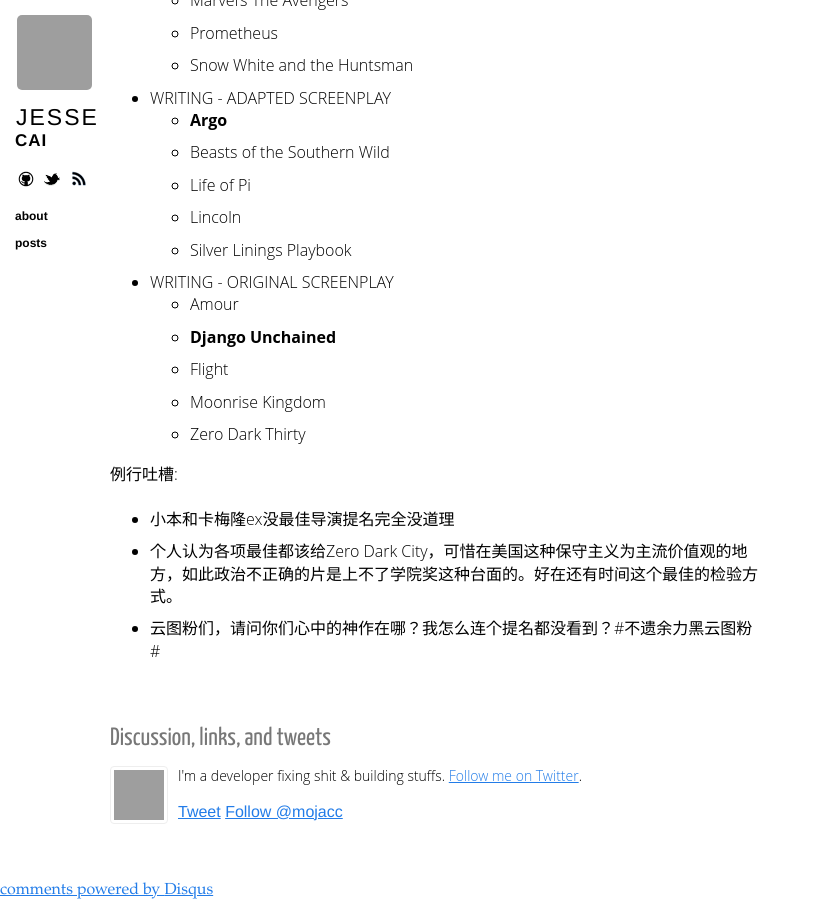
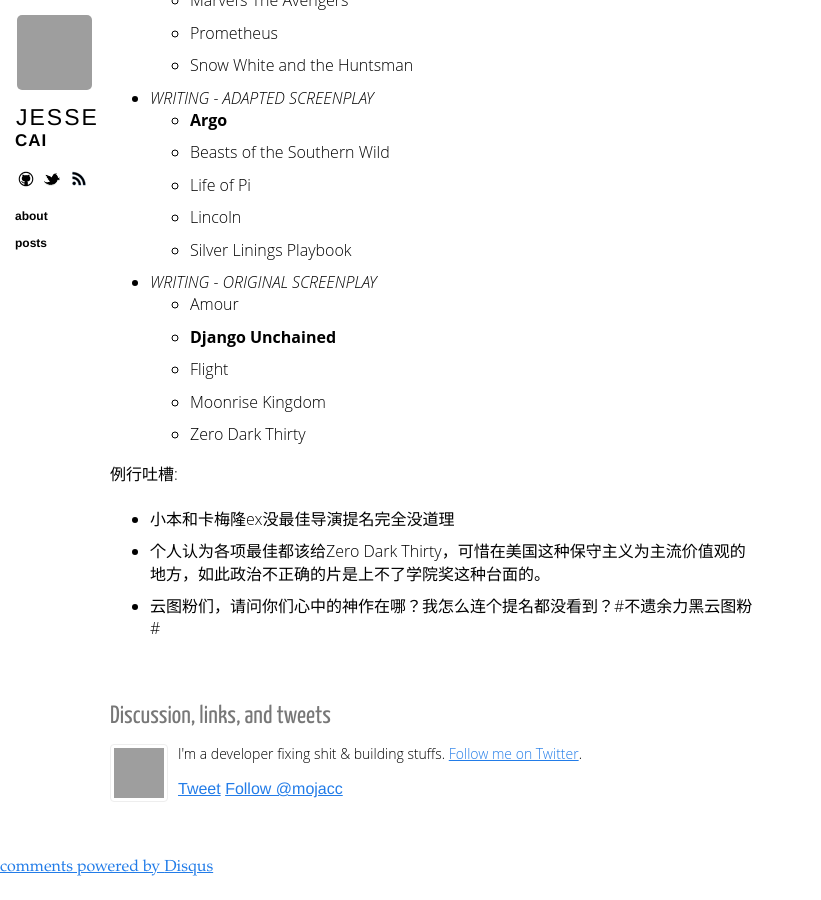
Before and after one commit to mojacc/mojacc.github.com, a Jekyll site: the page built from _posts/2013-02-24-85th-academy-awards-predictions.markdown, in a window 1280 px wide and 900 px high, scrolled down 3637 px, cut to the strip 0-900 px from the top of the window. Shown: the whole strip, without its empty margins (0-821 px from the left). Built offline with Jekyll 4.4.1, drawn with Linux system fonts in a browser that asks for light colours; nearby versions of some CDN libraries; Markdown is read by kramdown in place of the engine named in the settings; comment, search, counter and statistics services are not loaded; after the commit the page ends 4514 px from its top, so only the background shows below that; grey boxes are pictures that could not be loaded.

Commit message:
Tweaked style and fixed typo.

```diff
--- a/_posts/2013-02-24-85th-academy-awards-predictions.markdown
+++ b/_posts/2013-02-24-85th-academy-awards-predictions.markdown
@@ -5,7 +5,7 @@
 
 废话少说:
 
-* BEST PICTURE
+* *BEST PICTURE*
 	* Amour
 	* Life of Pi
 	* **Argo**
@@ -15,119 +15,119 @@
 	* Django Unchained
 	* Zero Dark Thirty
 	* Les Misérables
-* ACTOR - IN A LEADING ROLE
+* *ACTOR - IN A LEADING ROLE*
 	* Bradley Cooper
 	* Joaquin Phoenix
 	* **Daniel Day-Lewis**
 	* Denzel Washington
 	* Hugh Jackman
-* ACTRESS - IN A LEADING ROLE
+* *ACTRESS - IN A LEADING ROLE*
 	* **Jessica Chastain**
 	* Quvenzhané Wallis
 	* Jennifer Lawrence
 	* Naomi Watts
 	* Emmanuelle Riva
-* ACTOR - IN A SUPPORTING ROLE
+* *ACTOR - IN A SUPPORTING ROLE*
 	* Alan Arkin
 	* Robert De Niro
 	* **Philip Seymour Hoffman**
 	* Tommy Lee Jones
 	* Christoph Waltz
-* ACTRESS - IN A SUPPORTING ROLE
+* *ACTRESS - IN A SUPPORTING ROLE*
 	* Amy Adams
 	* Sally Field
 	* **Anne Hathaway**
 	* Helen Hunt
 	* Jacki Weaver
-* ANIMATED FEATURE FILM
+* *ANIMATED FEATURE FILM*
 	* **Brave**
 	* Frankenweenie
 	* ParaNorman
 	* The Pirates! Band of Misfits
 	* Wreck-It Ralph
-* CINEMATOGRAPHY
+* *CINEMATOGRAPHY*
 	* Anna Karenina
 	* Django Unchained
 	* Life of Pi
 	* Lincoln
 	* **Skyfall**
-* COSTUME DESIGN
+* *COSTUME DESIGN*
 	* Anna Karenina
 	* **Les Misérables**
 	* Lincoln
 	* Mirror Mirror
 	* Snow White and the Huntsman
-* DIRECTING
+* *DIRECTING*
 	* Amour
 	* Beasts of the Southern Wild
 	* Life of Pi
 	* Lincoln
 	* **Silver Linings Playbook**
-* DOCUMENTARY FEATURE
+* *DOCUMENTARY FEATURE*
 	* 5 Broken Cameras
 	* The Gatekeepers
 	* How to Survive a Plague
 	* The Invisible War
 	* **Searching for Sugar Man**
-* FILM EDITING
+* *FILM EDITING*
 	* **Argo**
 	* Life of Pi
 	* Lincoln
 	* Silver Linings Playbook
 	* Zero Dark Thirty
-* FOREIGN LANGUAGE FILM
+* *FOREIGN LANGUAGE FILM*
 	* **Amour**
 	* Kon-Tiki
 	* No
 	* A Royal Affair
 	* War Witch
-* MAKEUP AND HAIRSTYLING
+* *MAKEUP AND HAIRSTYLING*
 	* Hitchcock
 	* The Hobbit: An Unexpected Journey
 	* **Les Misérables**
-* MUSIC - ORIGINAL SCORE
+* *MUSIC - ORIGINAL SCORE*
 	* Anna Karenina
 	* Argo
 	* **Life of Pi**
 	* Lincoln
 	* Skyfall
-* MUSIC - ORIGINAL SONG
+* *MUSIC - ORIGINAL SONG*
 	* "Before My Time" from Chasing Ice
 	* "Everybody Needs A Best Friend" from Ted
 	* "Pi's Lullaby" from Life of Pi
 	* "Skyfall" from Skyfall
 	* **"Suddenly" from Les Misérables**
-* PRODUCTION DESIGN
+* *PRODUCTION DESIGN*
 	* Anna Karenina
 	* The Hobbit: An Unexpected Journey
 	* **Les Misérables**
 	* Life of Pi
 	* Lincoln
-* SOUND EDITING
+* *SOUND EDITING*
 	* Argo
 	* Django Unchained
 	* Life of Pi
 	* Skyfall
 	* **Zero Dark Thirty**
-* SOUND MIXING
+* *SOUND MIXING*
 	* Argo
 	* **Les Misérables**
 	* Life of Pi
 	* Lincoln
 	* Skyfall
-* VISUAL EFFECTS
+* *VISUAL EFFECTS*
 	* The Hobbit: An Unexpected Journey
 	* **Life of Pi**
 	* Marvel's The Avengers
 	* Prometheus
 	* Snow White and the Huntsman
-* WRITING - ADAPTED SCREENPLAY
+* *WRITING - ADAPTED SCREENPLAY*
 	* **Argo**
 	* Beasts of the Southern Wild
 	* Life of Pi
 	* Lincoln
 	* Silver Linings Playbook
-* WRITING - ORIGINAL SCREENPLAY
+* *WRITING - ORIGINAL SCREENPLAY*
 	* Amour
 	* **Django Unchained**
 	* Flight
@@ -137,5 +137,5 @@
 例行吐槽:
 
 * 小本和卡梅隆ex没最佳导演提名完全没道理
-* 个人认为各项最佳都该给Zero Dark City，可惜在美国这种保守主义为主流价值观的地方，如此政治不正确的片是上不了学院奖这种台面的。好在还有时间这个最佳的检验方式。
+* 个人认为各项最佳都该给Zero Dark Thirty，可惜在美国这种保守主义为主流价值观的地方，如此政治不正确的片是上不了学院奖这种台面的。
 * 云图粉们，请问你们心中的神作在哪？我怎么连个提名都没看到？#不遗余力黑云图粉#
```
